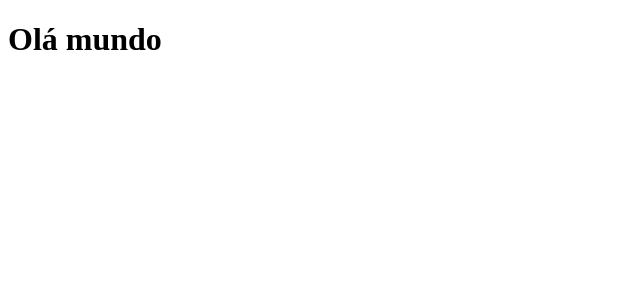
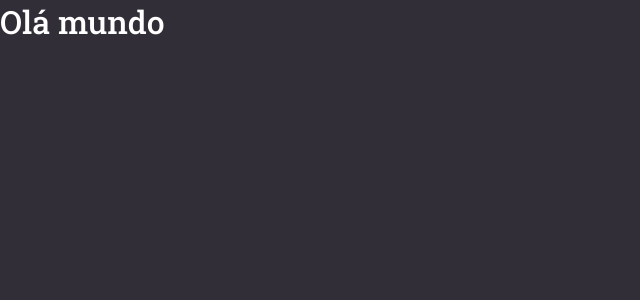
Before and after one commit to gunners-pro/gobarber-frontend, a React (Create React App) app: page / in a window 1280 px wide. Shown: the top 300 px of the page, without its empty margins (0-640 px from the left). Built offline with nearby package versions, Linux system fonts and the light colour scheme.

Commit message:
The application was globally styled.

```diff
--- a/public/index.html
+++ b/public/index.html
@@ -5,6 +5,7 @@
   <meta charset="utf-8" />
   <meta name="viewport" content="width=device-width, initial-scale=1" />
   <meta name="theme-color" content="#FF9000" />
+  <link href="https://fonts.googleapis.com/css2?family=Roboto+Slab:wght@400;500&display=swap" rel="stylesheet">
 
   <title>GoBarber</title>
 </head>
--- a/src/App.tsx
+++ b/src/App.tsx
@@ -1,9 +1,11 @@
 import React from 'react';
+import GlobalStyles from './styles/global';
 
 const App: React.FC = () => {
   return (
     <>
       <h1>Olá mundo</h1>
+      <GlobalStyles />
     </>
   );
 };
--- /dev/null
+++ b/src/styles/global.ts
@@ -0,0 +1,28 @@
+import { createGlobalStyle } from 'styled-components';
+
+export default createGlobalStyle`
+  * {
+    margin: 0;
+    padding: 0;
+    box-sizing: border-box;
+    outline: 0;
+  }
+
+  body {
+    background: #312E38;
+    color: #FFF;
+    -webkit-font-smoothing: antialiased;
+  }
+  body, input, button {
+    font-family: 'Roboto Slab', serif;
+    font-size: 16px;
+  }
+
+  h1, h2, h3, h4, h5, h6, strong {
+    font-weight: 500;
+  }
+
+  button {
+    cursor: pointer;
+  }
+`;
```
